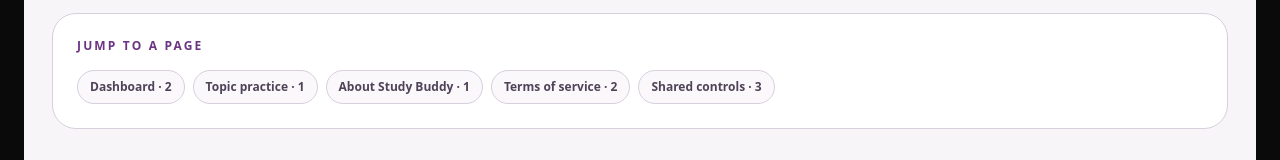
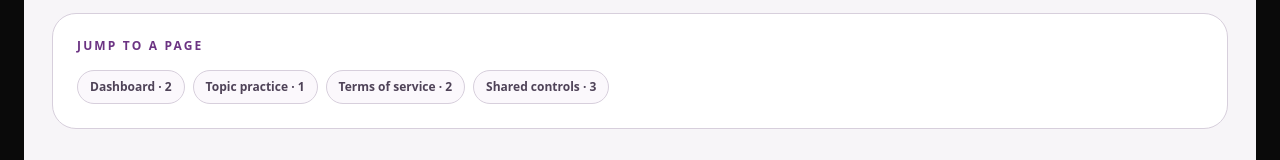
Before and after one commit to studybuddydevelopers/study-buddy-v2, a Next.js app: page /icon-audit in a window 1280 px wide. Shown: the part 757-917 px from the top of the page. Built offline with nearby package versions, Linux system fonts and the light colour scheme; no server answers.

Commit message:
fix(icon-audit): update proposal and rationale
Changed the proposal name to WAEC study workflow to better reflect the content.

Updated the rationale to clarify the connection between WAEC papers and structured learning workflows.

```diff
--- a/app/icon-audit/page.tsx
+++ b/app/icon-audit/page.tsx
@@ -614,8 +614,8 @@ const ICONS: IconDecision[] = [
     current: <CheckCircle2 {...lucideProps} />,
     actualSize: 20,
     proposal: "learnerSuccess",
-    proposalName: "Learner-first badge",
-    rationale: "This is the third card in the four-card principles strip beneath the About-page hero. The learner-and-study-spark concept is still awaiting a decision for that exact sentence.",
+    proposalName: "WAEC study workflow",
+    rationale: "A WAEC paper, connected study steps and a final check make the structured learning workflow explicit.",
     locations: [
       { file: "app/about-us/page.tsx", context: "‘Built around WAEC-style learning workflows’ — the third principle card directly beneath the About-page hero." },
     ],
@@ -801,6 +801,7 @@ const FULLY_APPLIED_ICON_TITLES = new Set([
   "Password visibility",
   "Selected option",
   "Security and trust",
+  "WAEC learning workflows",
   "Message sent confirmation",
   "Low bandwidth",
   "Data collected",
```
